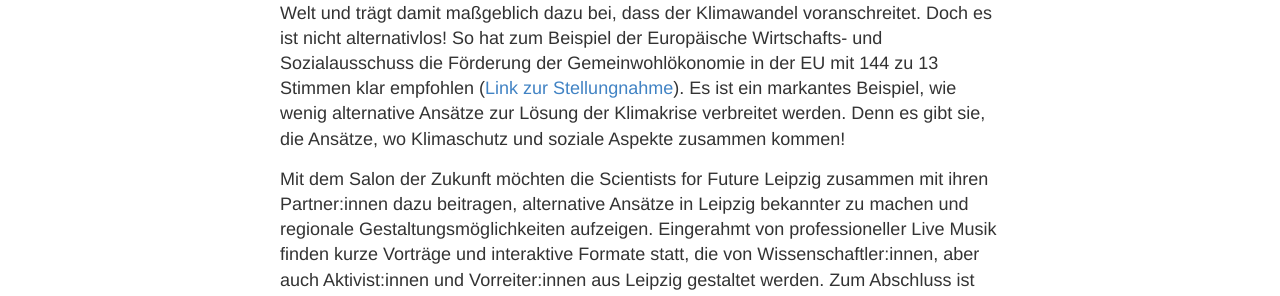
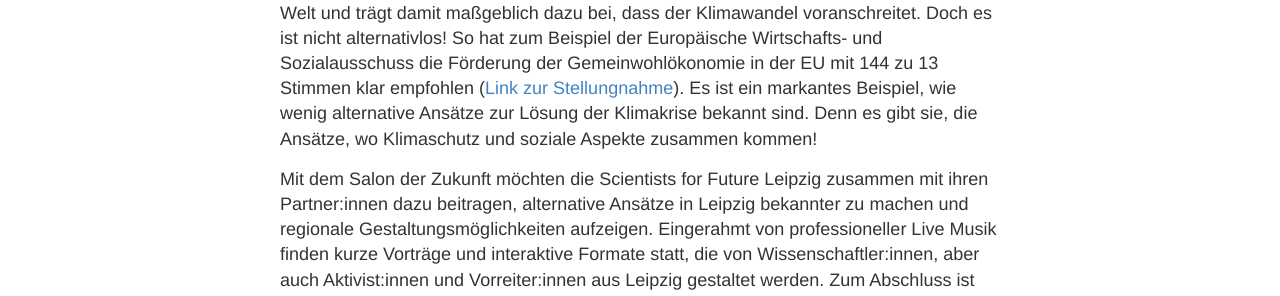
Before and after one commit to s4f-leipzig/s4f-leipzig.github.io, a Jekyll site: the page built from salon.md, in a window 1280 px wide. Shown: the part 388-684 px from the top of the page. Built offline with Jekyll 4.4.1, drawn with Linux system fonts in a browser that asks for light colours.

Commit message:
Update salon.md

```diff
--- a/salon.md
+++ b/salon.md
@@ -13,7 +13,7 @@ Theodor-Neubauer-Str. 16, 04318 Leipzig
 Unser aktuelles Wirtschaftssystem basiert auf unendlichem Wachstum in einer endlichen Welt und trägt damit maßgeblich dazu bei, dass der Klimawandel voranschreitet. Doch es ist nicht alternativlos! So hat zum Beispiel der Europäische Wirtschafts- und
 Sozialausschuss die Förderung der Gemeinwohlökonomie in der EU mit 144 zu 13 Stimmen klar empfohlen
 (<a href="https://eur-lex.europa.eu/legal-content/DE/TXT/?uri=CELEX%3A52015IE2060">Link zur Stellungnahme</a>). Es ist ein markantes Beispiel, wie wenig
-alternative Ansätze zur Lösung der Klimakrise verbreitet werden. Denn es gibt sie, die Ansätze, wo Klimaschutz und soziale Aspekte zusammen kommen!
+alternative Ansätze zur Lösung der Klimakrise bekannt sind. Denn es gibt sie, die Ansätze, wo Klimaschutz und soziale Aspekte zusammen kommen!
 
 Mit dem Salon der Zukunft möchten die Scientists for Future Leipzig zusammen mit ihren Partner:innen dazu beitragen, alternative Ansätze in Leipzig bekannter zu machen und regionale Gestaltungsmöglichkeiten aufzeigen. Eingerahmt von professioneller Live Musik finden kurze Vorträge und interaktive Formate statt, die von Wissenschaftler:innen, aber auch Aktivist:innen und Vorreiter:innen aus Leipzig gestaltet werden. Zum Abschluss ist jede:r eingeladen bei Wein und Wasser miteinander ins Gespräch zu kommen. Mit dem kostenlosen Kulturangebot möchten wir jede:n ermuntern darüber nachzudenken, wie eine Gesellschaft aussehen könnte, wo starke Schultern die Schwachen tragen und an der Umsetzung vor Ort mitzuwirken.
 
```
